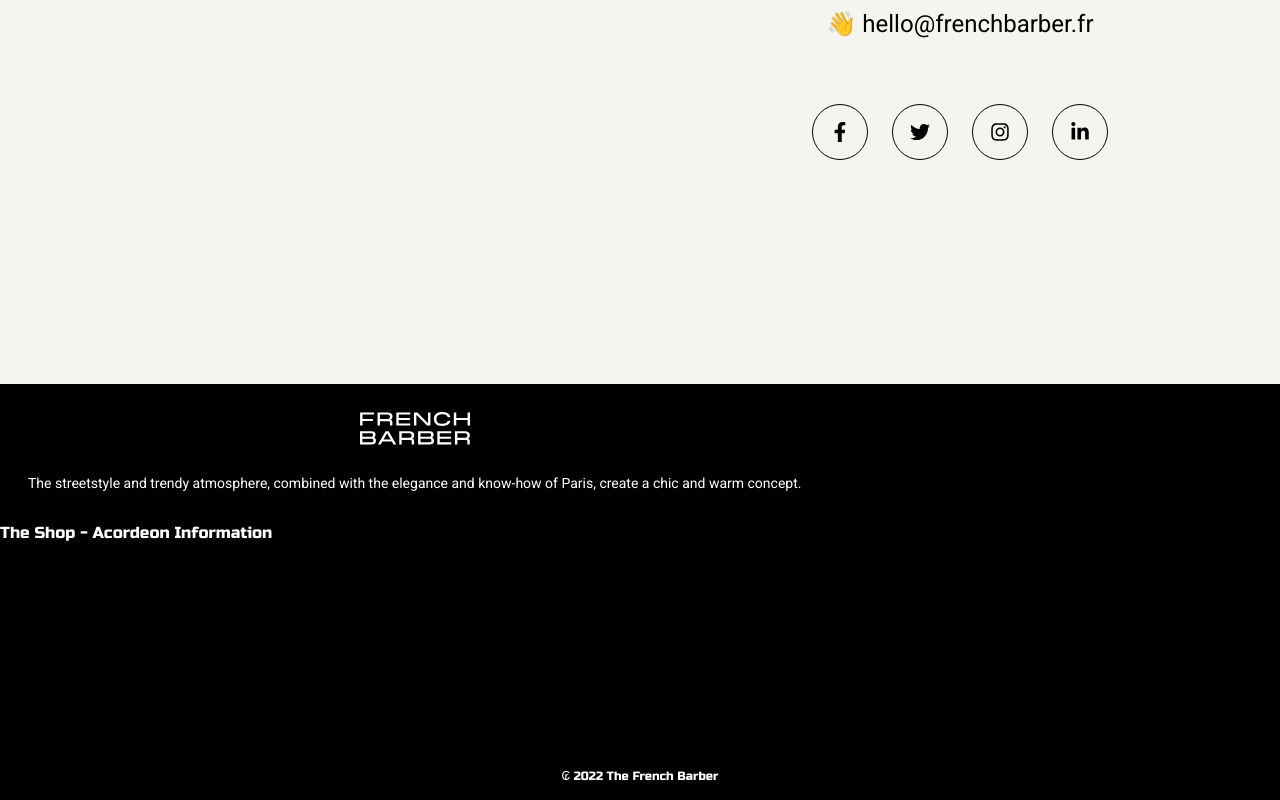
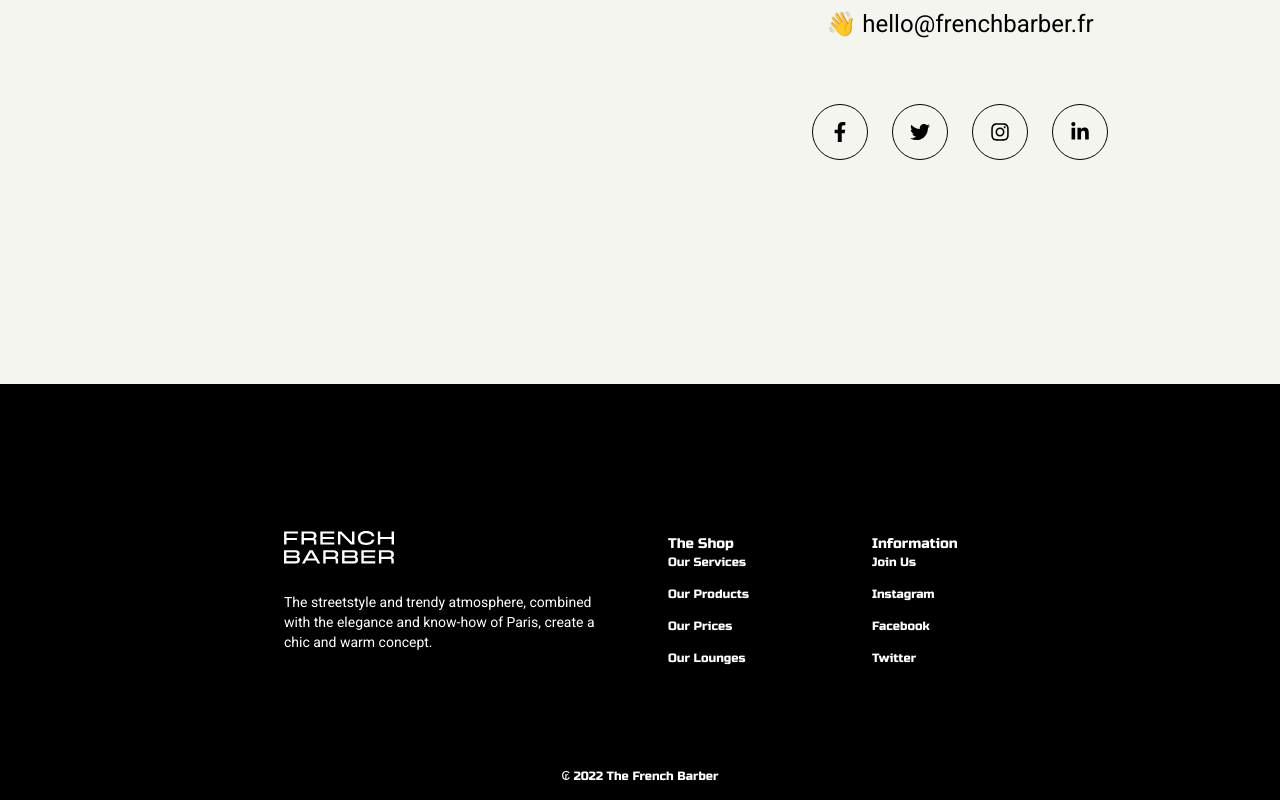
Before and after one commit to MSpilari/barber-shop, a Next.js app: page / in a window 1280 px wide. Shown: the part 7685-8485 px from the top of the page. Built offline with nearby package versions, Linux system fonts and the light colour scheme.

Commit message:
Adicionando o acordeon ao footer

```diff
--- a/src/components/Footer/Footer.tsx
+++ b/src/components/Footer/Footer.tsx
@@ -1,20 +1,40 @@
 import Image from 'next/future/image'
 import Logo from '../../assets/french_barber_logo.svg'
+import { Acordeon } from './Acordeon'
 
 const Footer = () => {
   const currentDate = new Date()
+
   return (
-    <footer className="w-full h-[26rem] flex flex-col items-start bg-black text-white relative">
-      <div className="flex flex-col items-center gap-7 p-7">
+    <footer
+      className="w-full h-[26rem] flex flex-col items-start bg-black text-white relative overflow-hidden
+    lg:grid lg:grid-cols-2  lg:items-center lg:px-48 lg:py-6 xl:px-64 xl:py-10"
+    >
+      <div className="flex flex-col items-center gap-7 p-7 lg:items-start">
         <Image className="w-32 h-10" src={Logo} alt="French Barber Logo" />
 
-        <p className="text-sm text-center font-Roboto">
+        <p className="text-sm text-center font-Roboto lg:text-start">
           The streetstyle and trendy atmosphere, combined with the elegance and
           know-how of Paris, create a chic and warm concept.
         </p>
       </div>
 
-      <div>The Shop - Acordeon Information</div>
+      <div className="flex flex-col items-start py-7 gap-6 w-full lg:flex-row">
+        <Acordeon
+          title="The Shop"
+          options={[
+            'Our Services',
+            'Our Products',
+            'Our Prices',
+            'Our Lounges'
+          ]}
+        />
+
+        <Acordeon
+          title="Information"
+          options={['Join Us', 'Instagram', 'Facebook', 'Twitter']}
+        />
+      </div>
 
       <div className="w-full flex flex-col items-center justify-center py-4 px-7 absolute bottom-0">
         <p className="text-xs text-center">
```
